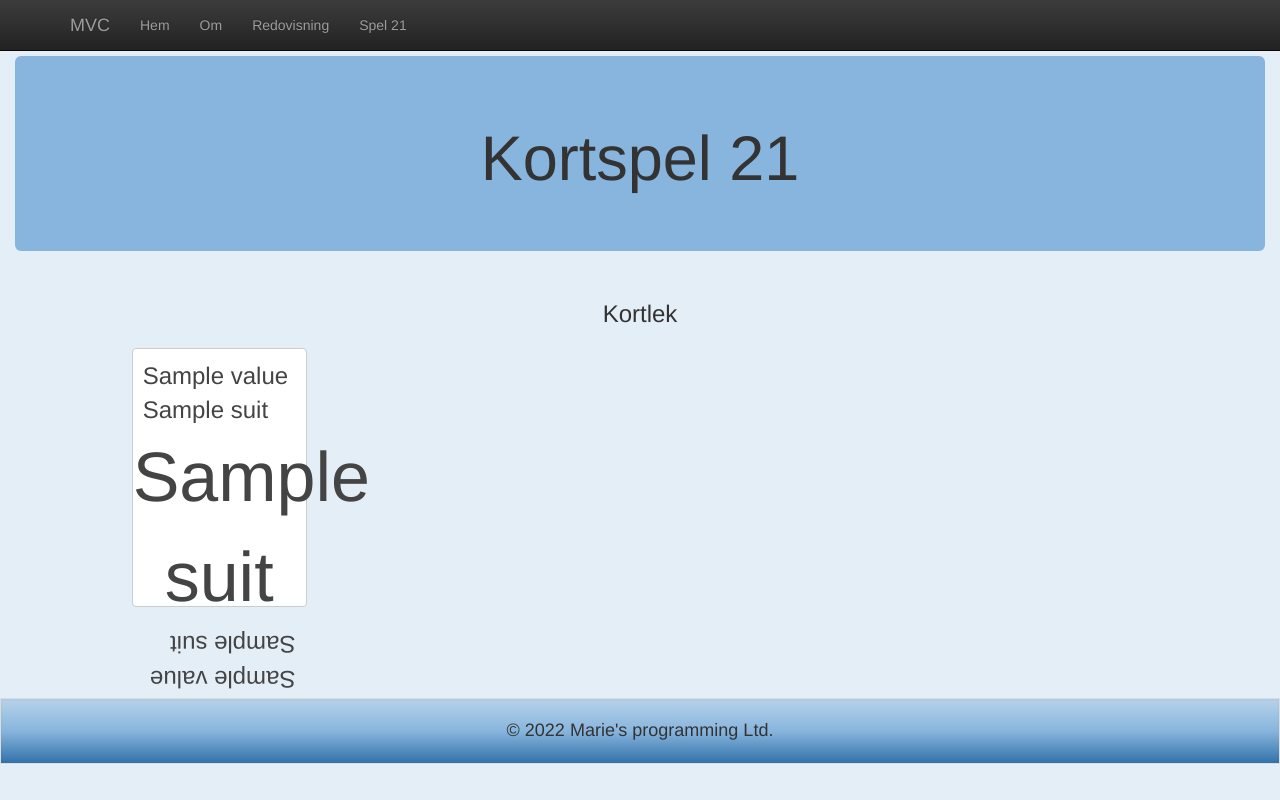
After one commit to epkmagr/grmMvc21Lib, a Symfony app: template templates/card/deck.html.twig in a window 1280 px wide. The commit adds this page. Run offline with Twig, Linux system fonts and the light colour scheme; the template is opened without the code that fills it: most values are stand-ins (such as "Sample title", 1, 10 or a date in 2020); some libraries are stand-ins or nearby versions.

Commit message:
Added deck and started on shuffle.

```diff
--- a/public/css/me.css
+++ b/public/css/me.css
@@ -30,3 +30,70 @@ h3 {
 .symfony-logo {
     text-align: center;
 }
+
+.myButton {
+    padding: 0.5em;
+    margin: 0.5em;
+    font-size: large;
+    border-radius: 10px;
+    background-image: linear-gradient(to bottom, #b6d2ea, #88b5dd, #3172ab);
+}
+
+/*  Card design */
+.card {
+    border:1px solid #ccc;
+    border-radius: 2px;
+    background: #fff;
+    color:#444;
+    width: 175px;
+    height:259px;
+    margin: 10px;
+    display: inline-block;
+    border-radius: 4px;
+}
+
+.red {
+    color: red;
+}
+
+.top {
+    font-size:24px;
+    padding: 10px 10px 0 10px;
+}
+
+.bottom {
+    font-size:24px;
+    padding: 0 10px 10px 10px;
+    float: right;
+}
+
+.number, .icon {
+    display: block;
+}
+
+.rotate {
+    transform: rotate(180deg);
+     -ms-transform: rotate(180deg); /* IE 9 */
+    -webkit-transform: rotate(180deg); /* Chrome, Safari, Opera */
+}
+
+.lg_icon {
+    font-size: 70px;
+    text-align: center;
+    display: block;
+}
+
+.fade-in {
+    opacity:0;  /* make things invisible upon start */
+    -webkit-animation:fadeIn ease-in 1;  /* call our keyframe named fadeIn, use animattion ease-in and repeat it only 1 time */
+    -moz-animation:fadeIn ease-in 1;
+    animation:fadeIn ease-in 1;
+
+    -webkit-animation-fill-mode:forwards;  /* this makes sure that after animation is done we remain at the last keyframe value (opacity: 1)*/
+    -moz-animation-fill-mode:forwards;
+    animation-fill-mode:forwards;
+
+    -webkit-animation-duration:1s;
+    -moz-animation-duration:1s;
+    animation-duration:1s;
+}
--- /dev/null
+++ b/templates/card/deck.html.twig
@@ -0,0 +1,33 @@
+{# templates/me.html.twig #}
+
+{% extends 'base.html.twig' %}
+
+{% block title %}Cardgame{% endblock %}
+
+{% block content %}
+<div class="container-fluid" role="main">
+    <div class="jumbotron">
+        <h1>Kortspel 21</h1>
+    </div>
+    <div class="row">
+        <div class="col-md-10 col-md-offset-1">
+            <h3>Kortlek</h3>
+            {% for card in deck %}
+                {% set suit = card.getSuit() %}
+                {% set value = card.getValue() %}
+                <div {% if 'hearts' in suit or 'diams' in suit %} class="card red" {% else %} class="card" {% endif %}>
+                    <div class="top">
+                        <span class="number">{{ value }}</span>
+                        <span class="icon">{{ suit | raw }}</span>
+                    </div>
+                    <div class="lg_icon">{{ suit | raw }}</div>
+                    <div class="bottom">
+                        <span class="icon rotate">{{ suit | raw }}</span>
+                        <span class="number rotate">{{ value }}</span>
+                    </div>
+                </div>
+            {% endfor %}
+        </div>
+    </div>
+</div>
+{% endblock %}
```
Also changed, not shown: src/Card/Card.php (added, +61 -0 lines), src/Card/Deck.php (added, +78 -0 lines), src/Controller/CardController.php (+25 -5 lines), templates/card/card.html.twig (+7 -0 lines).
